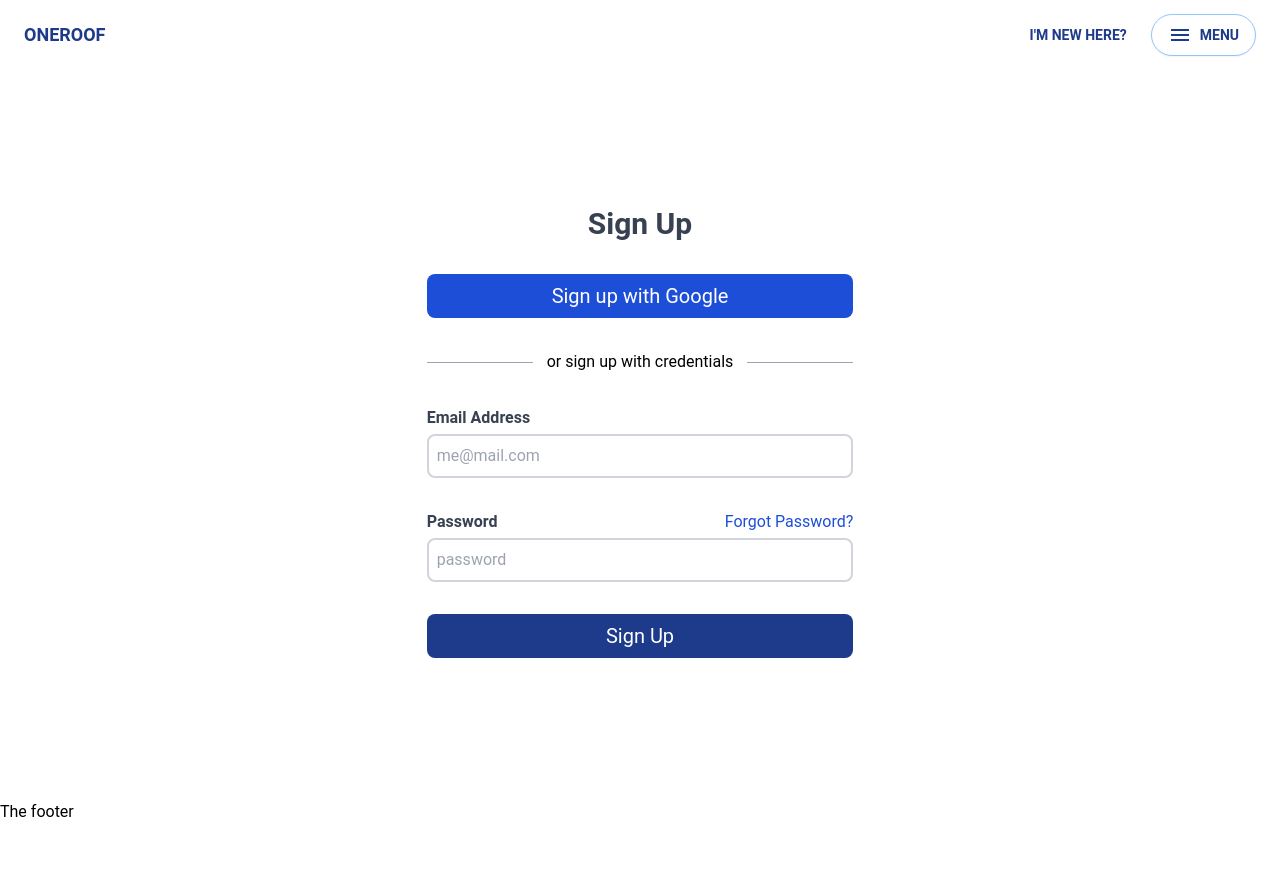
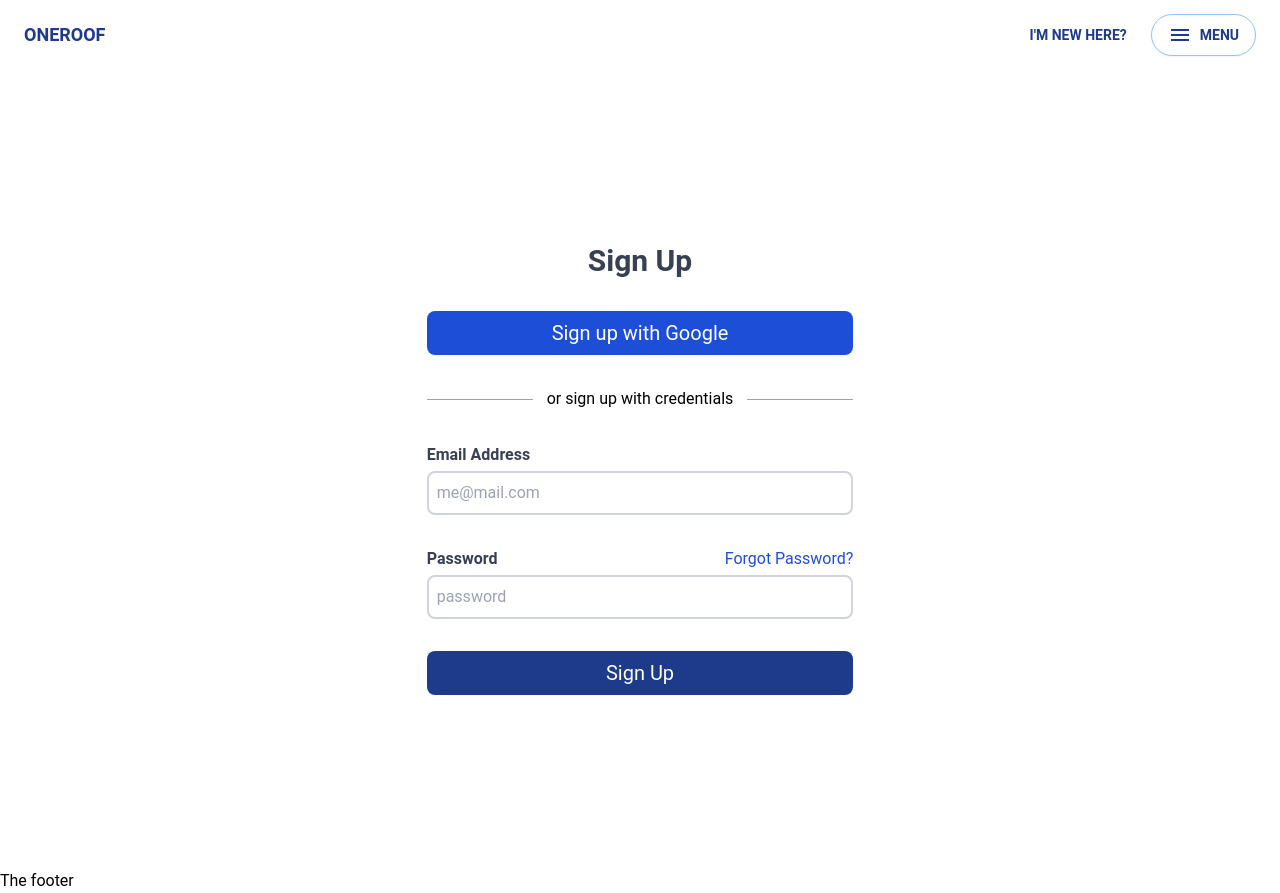
Before and after one commit to tatendabakozw/one-roof, a Next.js app: page /auth/signup in a window 1280 px wide. Before the commit the page ends 824 px from the top, so only its background shows below. Built offline with nearby package versions, Linux system fonts and the light colour scheme.

Commit message:
non sticky home nav

```diff
--- a/components/nav/HomeNavbar.tsx
+++ b/components/nav/HomeNavbar.tsx
@@ -32,7 +32,7 @@ function HomeNavbar(props: Props): ReactElement {
     },[])
 
     return (
-        <nav  className={`${shadowOn ? 'shadow' : 'shadow-none'} + fixed w-full bg-white flex flex-wrap items-center justify-between px-2 py-3 navbar-expand-lg`}>
+        <nav  className={`${shadowOn ? 'shadow' : 'shadow-none'} + w-full bg-white flex flex-wrap items-center justify-between px-2 py-3 navbar-expand-lg`}>
 
         <div className="container px-4 mx-auto flex flex-wrap items-center justify-between">
           <div className="w-full relative flex justify-between lg:w-auto lg:static lg:block lg:justify-start">
--- a/layouts/HomeLayout.tsx
+++ b/layouts/HomeLayout.tsx
@@ -4,7 +4,7 @@ import HomeNavbar from '../components/nav/HomeNavbar'
 
 interface Props{
     children: JSX.Element[] | JSX.Element;
-    page_title?: string
+    page_title: string
     page_description?: string
 }
 
--- a/pages/auth/login/index.tsx
+++ b/pages/auth/login/index.tsx
@@ -18,7 +18,7 @@ function login():ReactElement {
 
     return (
         <HomeLayout page_title="Log In" page_description="Log in to on roof market platform">
-            <div className="pt-16 flex h-screen w-full">
+            <div className="flex h-screen w-full">
                 <div className="m-auto w-1/3 flex flex-col">
                     <p className="text-gray-700 text-3xl self-center font-semibold mb-8">Log In</p>
                     <span
--- a/pages/auth/signup/index.tsx
+++ b/pages/auth/signup/index.tsx
@@ -18,7 +18,7 @@ function signup():ReactElement {
 
     return (
         <HomeLayout page_title={'Sign Up'} page_description="Sign up to on roof market platform">
-            <div className="pt-16 flex h-screen w-full">
+            <div className="flex h-screen w-full">
                 <div className="m-auto w-1/3 flex flex-col">
                     <p className="text-gray-700 text-3xl self-center font-semibold mb-8">Sign Up</p>
                     <span
--- a/pages/index.tsx
+++ b/pages/index.tsx
@@ -3,7 +3,7 @@ import HomeLayout from '../layouts/HomeLayout'
 export default function Home() {
   return (
     <HomeLayout page_title='Home' page_description="One roof market real estate platform">
-      <div className="pt-16">iam the content</div>
+      <div className="">iam the content</div>
     </HomeLayout>
   )
 }
```
